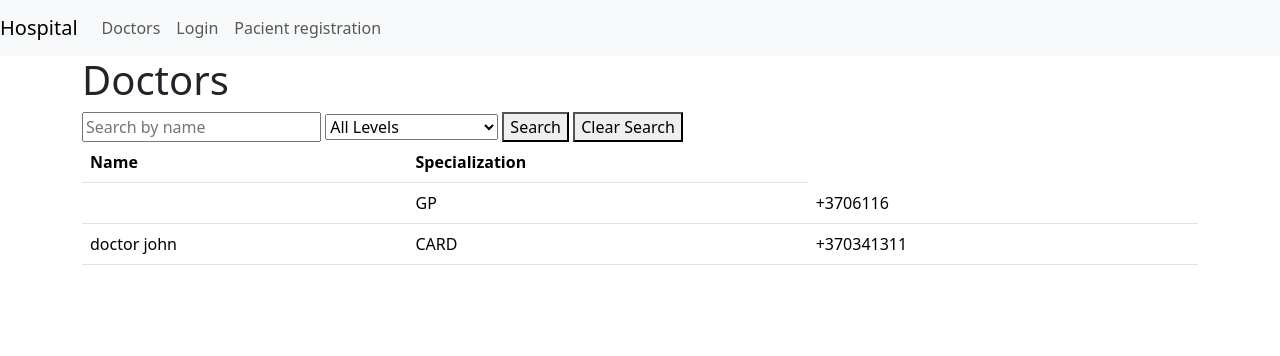
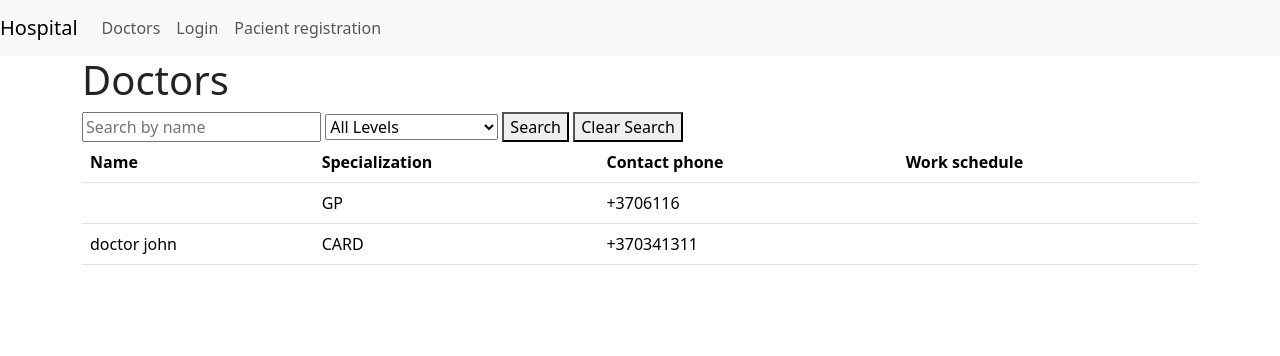
Before and after one commit to sdrazdauskas/virtualization-ansible, a Django app: page /doctors/list/ in a window 1280 px wide. Shown: the top 356 px of the page. Run offline with Django 5.2, Linux system fonts and the light colour scheme; data comes from the database, SQL or seed files in the repository; parts of the project's set-up code (start-up, migrations or seed data) failed here and were passed over.

Commit message:
add more info to doctor list, add port forwarding for rdc

```diff
--- a/hospital/hospital/templates/doctors/doctor_list.html
+++ b/hospital/hospital/templates/doctors/doctor_list.html
@@ -18,6 +18,8 @@
         <tr>
             <th>Name</th>
             <th>Specialization</th>
+            <th>Contact phone</th>
+            <th>Work schedule</th>
         </tr>
     </thead>
     <tbody>
```
Also changed, not shown: 1 other file.
